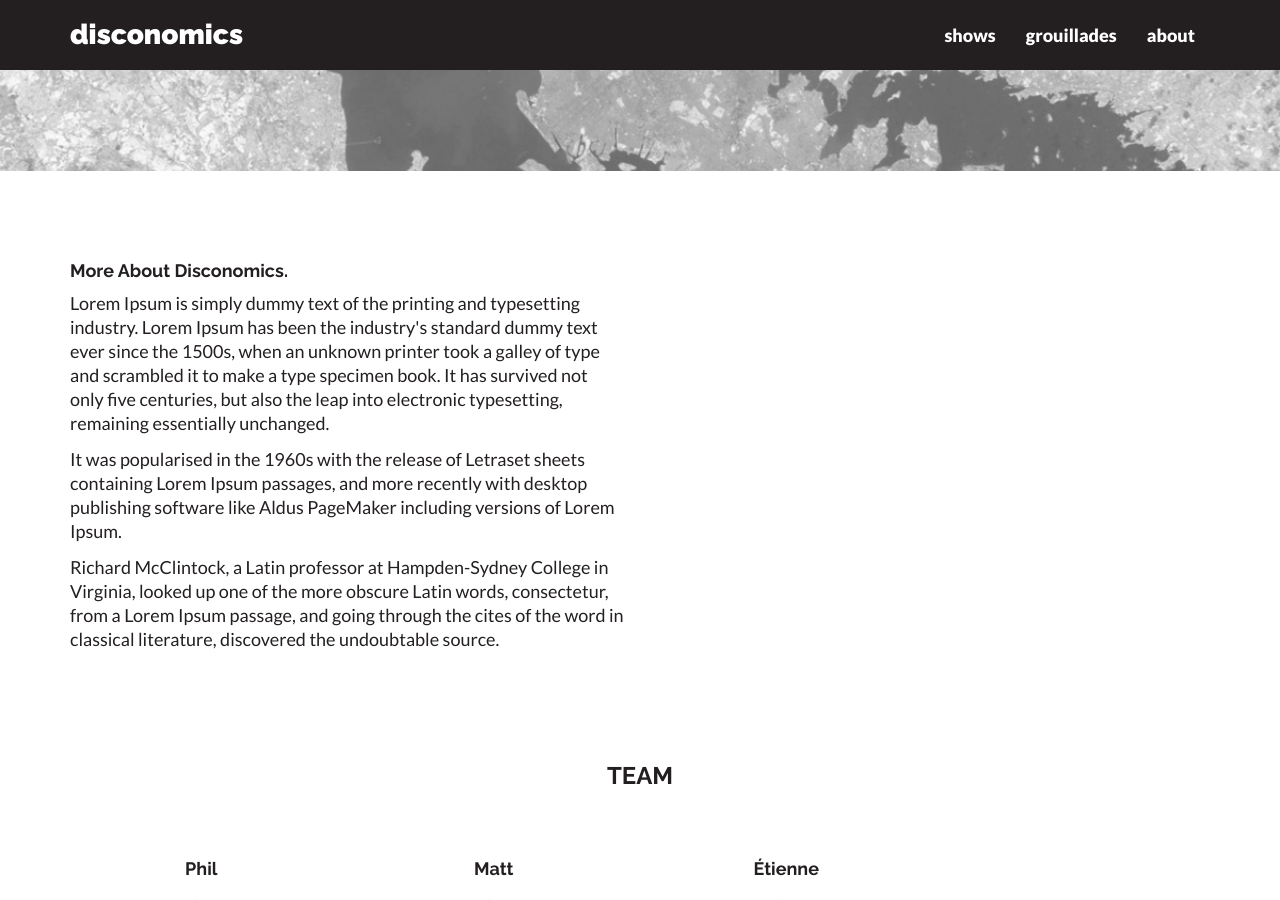
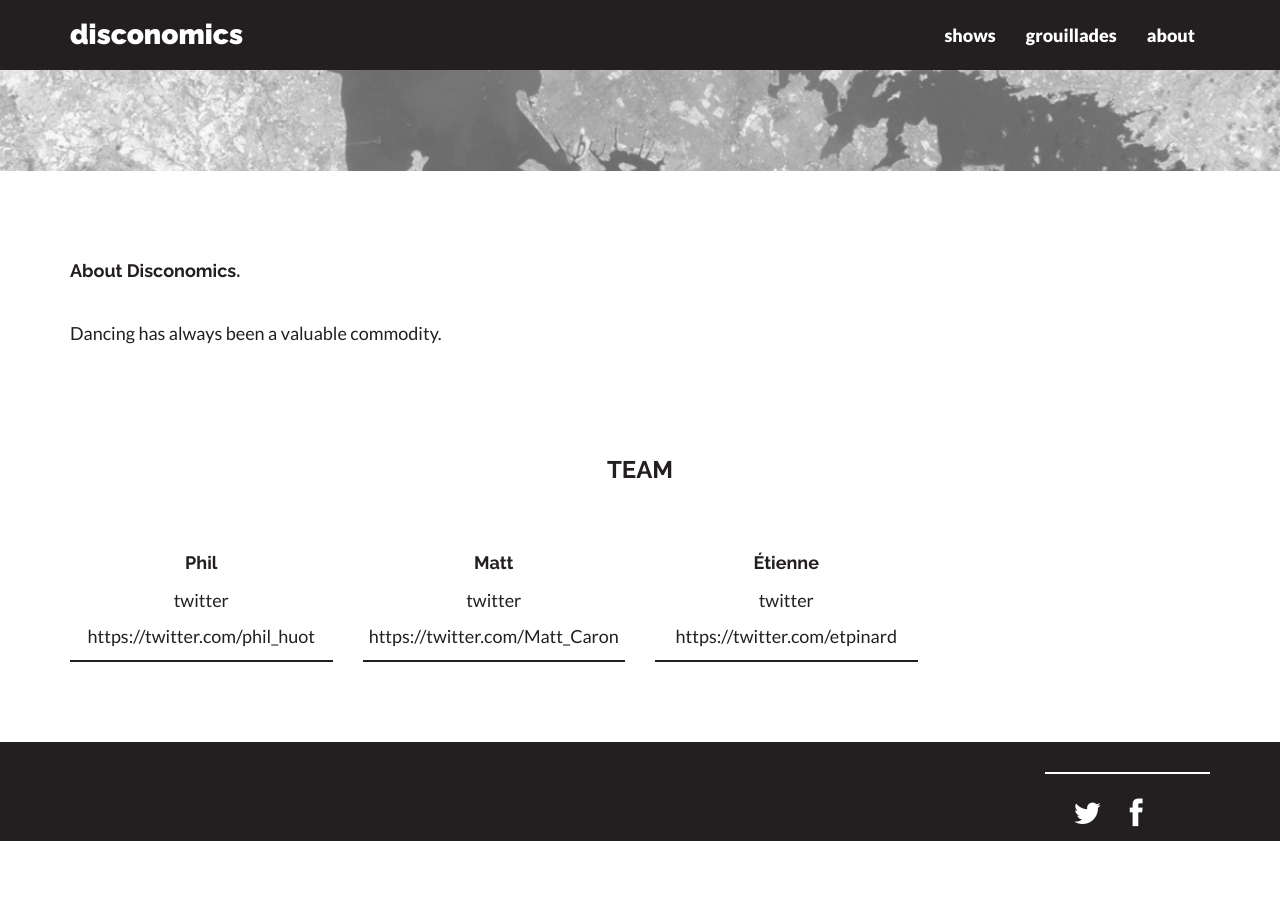
Before and after one commit to disconomics/disconomics.github.io, a Jekyll site: the page built from about.html, in a window 1280 px wide and 900 px high, scrolled down 400 px. Built offline with Jekyll 4.4.1, drawn with Linux system fonts in a browser that asks for light colours; nearby versions of some CDN libraries; after the commit the page ends 1241 px from its top, so only the background shows below that.

Commit message:
about 1 step

```diff
--- a/about.html
+++ b/about.html
@@ -9,10 +9,9 @@ permalink: /about/
 <div class="container mtb">
     <div class="row">
         <div class="col-lg-6">
-            <h4>More About Disconomics.</h4>
-            <p>Lorem Ipsum is simply dummy text of the printing and typesetting industry. Lorem Ipsum has been the industry's standard dummy text ever since the 1500s, when an unknown printer took a galley of type and scrambled it to make a type specimen book. It has survived not only five centuries, but also the leap into electronic typesetting, remaining essentially unchanged. </p>
-            <p>It was popularised in the 1960s with the release of Letraset sheets containing Lorem Ipsum passages, and more recently with desktop publishing software like Aldus PageMaker including versions of Lorem Ipsum.</p>
-            <p>Richard McClintock, a Latin professor at Hampden-Sydney College in Virginia, looked up one of the more obscure Latin words, consectetur, from a Lorem Ipsum passage, and going through the cites of the word in classical literature, discovered the undoubtable source.</p>
+            <h4>About Disconomics.</h4>
+            <div class="spacing"></div>
+            <p>Dancing has always been a valuable commodity.</p>
         </div>
-    </div><! --/row -->
-</div><! --/container -->
+    </div>
+</div>
```
